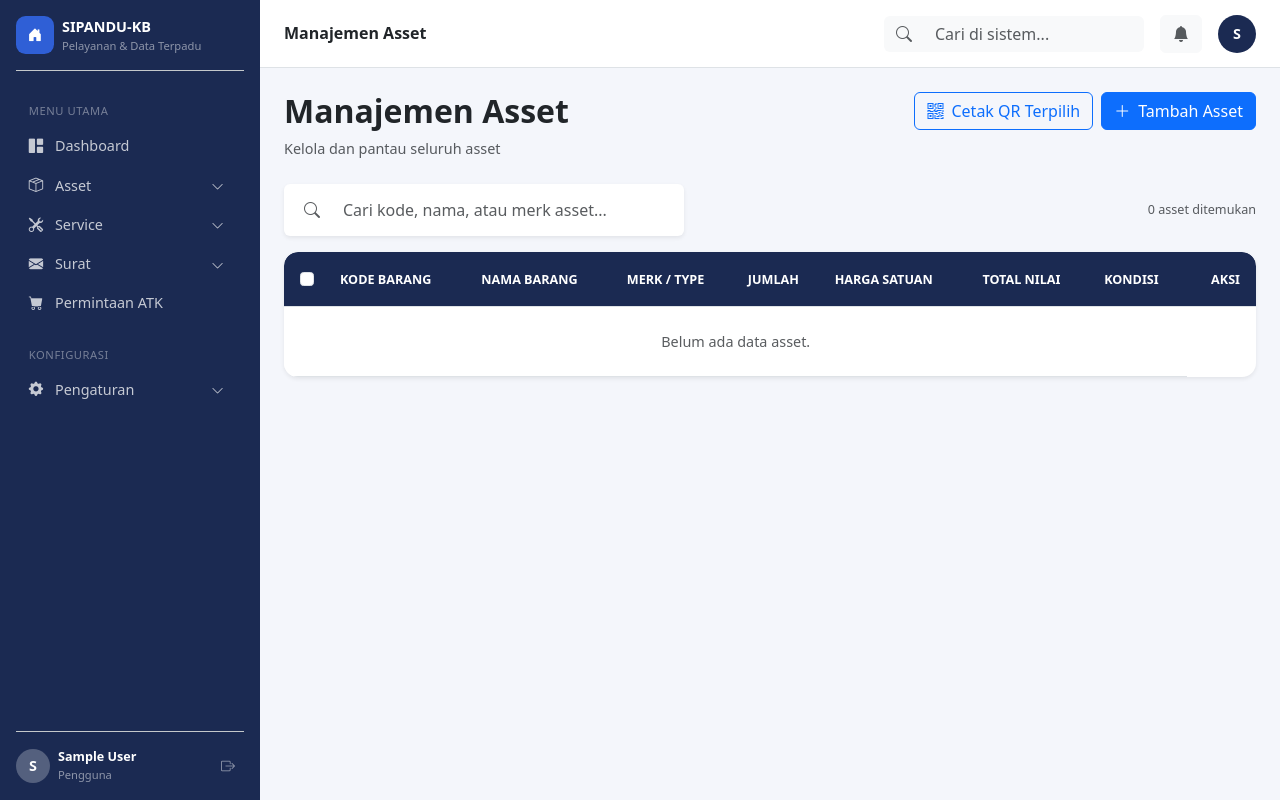
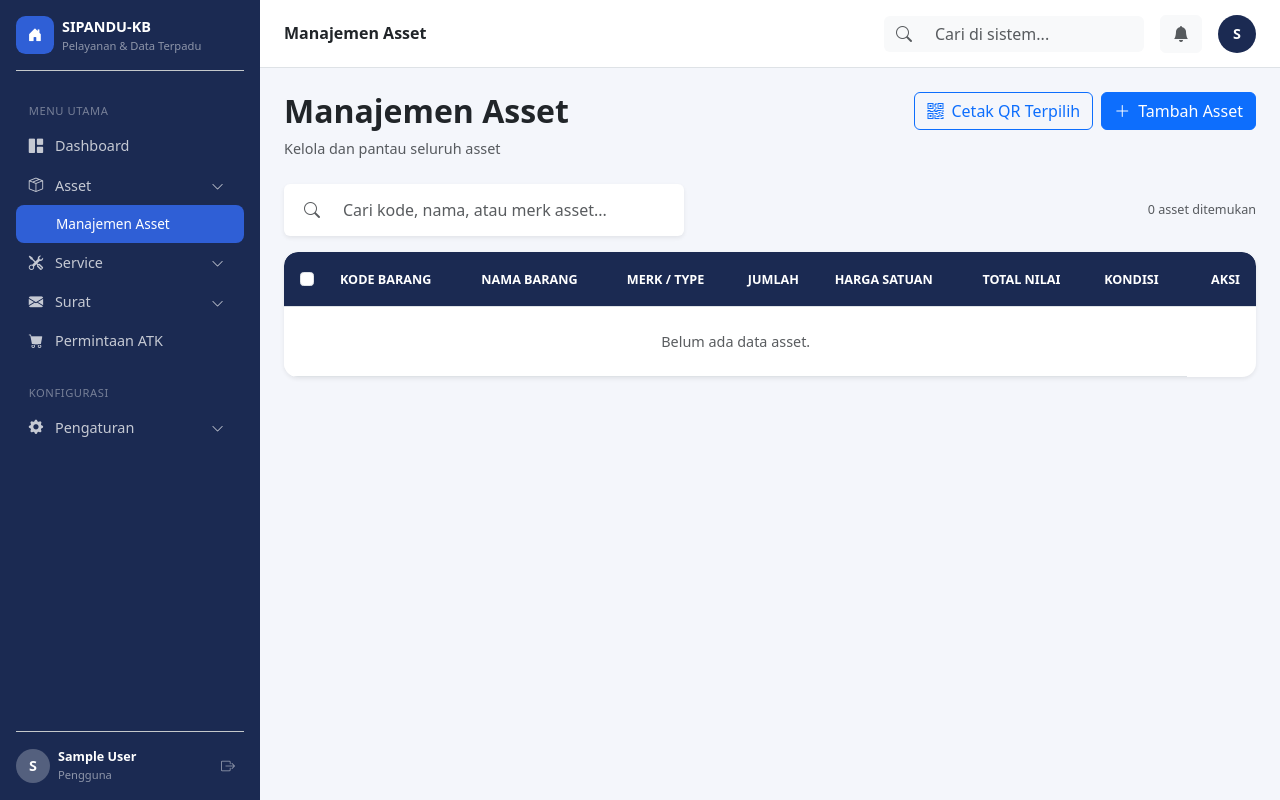
Before and after one commit to AhmadGhozi/Website-SIPANDU, a Django app: page /asset/ in a window 1280 px wide. Run offline with Django 5.2, Linux system fonts and the light colour scheme; the visitor is signed in with stand-in values (Sample User, id 1); data that the repository does not hold is empty.

Commit message:
Fix auto-expand submenu sidebar sesuai halaman aktif (Asset, Service, Pengaturan)

```diff
--- a/templates/base.html
+++ b/templates/base.html
@@ -288,9 +288,13 @@
                         <i class="bi bi-box-seam me-2"></i> Asset
                         <i class="bi bi-chevron-down float-end small mt-1"></i>
                     </a>
-                    <div class="collapse submenu" id="menuAsset">
+                    <div class="collapse submenu {% if 'asset' in request.path and 'permintaan-service' not in request.path and 'perencanaan-service' not in request.path %}show{% endif %}" id="menuAsset">
                         <ul class="nav flex-column">
-                            <li class="nav-item"><a href="{% url 'asset:asset_list' %}" class="nav-link">Manajemen Asset</a></li>
+                            <li class="nav-item">
+                                <a href="{% url 'asset:asset_list' %}" class="nav-link {% if 'asset' in request.path and 'permintaan-service' not in request.path and 'perencanaan-service' not in request.path %}active{% endif %}">
+                                    Manajemen Asset
+                                </a>
+                            </li>
                         </ul>
                     </div>
                 </li>
@@ -299,16 +303,22 @@
                         <i class="bi bi-tools me-2"></i> Service
                         <i class="bi bi-chevron-down float-end small mt-1"></i>
                     </a>
-                    <div class="collapse submenu" id="menuService">
+                    <div class="collapse submenu {% if 'permintaan-service' in request.path or 'perencanaan-service' in request.path or 'dataservice' in request.path %}show{% endif %}" id="menuService">
                         <ul class="nav flex-column">
                             <li class="nav-item">
-                                <a href="{% url 'asset:permintaan_service_list' %}" class="nav-link">Permintaan Service</a>
+                                <a href="{% url 'asset:permintaan_service_list' %}" class="nav-link {% if 'permintaan-service' in request.path %}active{% endif %}">
+                                    Permintaan Service
+                                </a>
                             </li>
                             <li class="nav-item">
-                                <a href="{% url 'dataservice:data_service_list' %}" class="nav-link">Data Service</a>
+                                <a href="{% url 'dataservice:data_service_list' %}" class="nav-link {% if 'dataservice' in request.path %}active{% endif %}">
+                                    Data Service
+                                </a>
                             </li>
                             <li class="nav-item">
-                                <a href="{% url 'asset:perencanaan_service_list' %}" class="nav-link">Perencanaan Service</a>
+                                <a href="{% url 'asset:perencanaan_service_list' %}" class="nav-link {% if 'perencanaan-service' in request.path %}active{% endif %}">
+                                    Perencanaan Service
+                                </a>
                             </li>
                         </ul>
                     </div>
@@ -340,13 +350,17 @@
                         <i class="bi bi-gear-fill me-2"></i> Pengaturan
                         <i class="bi bi-chevron-down float-end small mt-1"></i>
                     </a>
-                    <div class="collapse submenu" id="menuPengaturan">
+                    <div class="collapse submenu {% if 'databarang' in request.path or 'pengguna' in request.path %}show{% endif %}" id="menuPengaturan">
                         <ul class="nav flex-column">
                             <li class="nav-item">
-                                <a href="{% url 'databarang:barang_list' %}" class="nav-link">Data Barang</a>
+                                <a href="{% url 'databarang:barang_list' %}" class="nav-link {% if 'databarang' in request.path and 'stok-unit' not in request.path and 'permintaan-dinas' not in request.path %}active{% endif %}">
+                                    Data Barang
+                                </a>
                             </li>
                             <li class="nav-item">
-                                <a href="{% url 'pengguna:pengguna_list' %}" class="nav-link">Pengguna</a>
+                                <a href="{% url 'pengguna:pengguna_list' %}" class="nav-link {% if 'pengguna' in request.path %}active{% endif %}">
+                                    Pengguna
+                                </a>
                             </li>
                         </ul>
                     </div>
```
